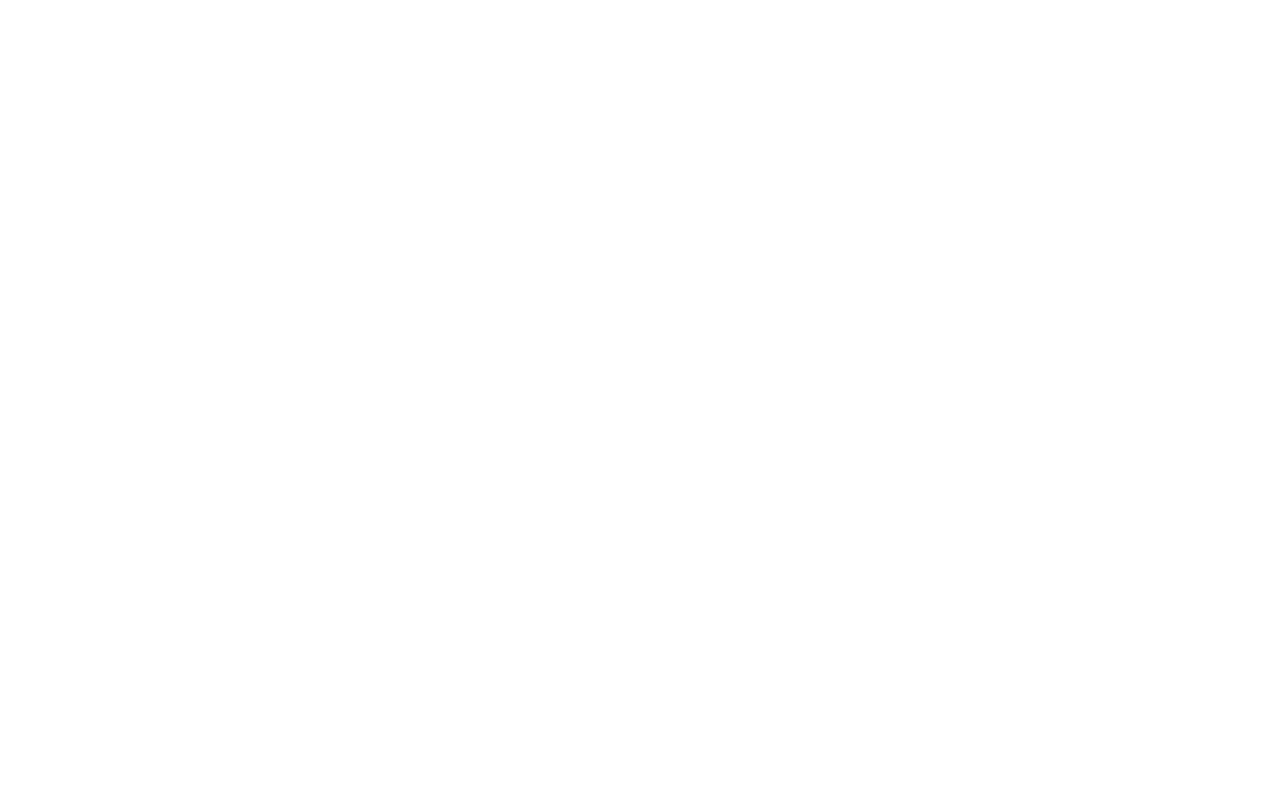
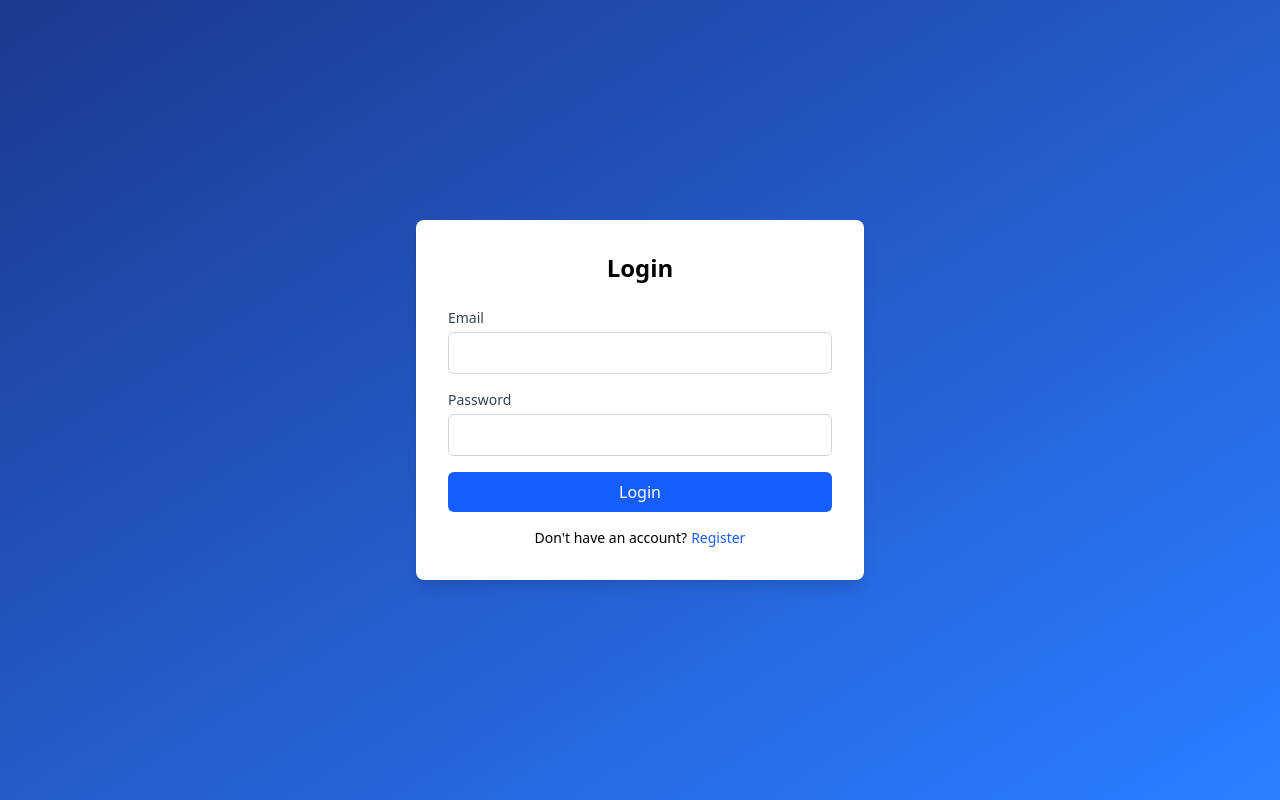
Before and after one commit to alkmanistik/yos-front, a React (Vite) app: page /auth/login in a window 1280 px wide. Before the commit this address had no page. Built offline with nearby package versions, Linux system fonts and the light colour scheme; no server answers.

Commit message:
new: AuthPage Добавлена логика входа пользователя

```diff
--- a/package.json
+++ b/package.json
@@ -16,7 +16,7 @@
     "axios": "^1.12.2",
     "react": "^19.1.1",
     "react-dom": "^19.1.1",
-    "react-hook-form": "^7.63.0",
+    "react-hook-form": "^7.64.0",
     "react-router": "^7.9.3",
     "yup": "^1.7.1"
   },
--- /dev/null
+++ b/src/api/authApi.ts
@@ -0,0 +1,18 @@
+import type {AuthResponse, UserLoginRequest, UserRegisterRequest} from "../types/auth.ts";
+import api from "./indexApi.ts";
+
+export const authApi = {
+    async login(credentials: UserLoginRequest): Promise<AuthResponse> {
+        const {data} = await api.post<AuthResponse>('/auth/login', credentials);
+        return data;
+    },
+
+    async register(userData: UserRegisterRequest): Promise<AuthResponse> {
+        const {data} = await api.post<AuthResponse>('/auth/registration', userData);
+        return data;
+    },
+
+    async logout(): Promise<void> {
+        localStorage.removeItem('token');
+    }
+}
--- a/src/api/userApi.ts
+++ b/src/api/userApi.ts
@@ -1,5 +1,5 @@
 import type {UserAdminResponse, UserResponse, UserShortResponse, UserUpdateRequest} from "../types/user.ts";
-import api from "./index.ts";
+import api from "./indexApi.ts";
 import type {Status} from "../types/status.ts";
 import type {PaginationParams} from "../types/pagination.ts";
 import type {WishShortResponse} from "../types/wish.ts";
--- a/src/main.tsx
+++ b/src/main.tsx
@@ -1,12 +1,17 @@
 import { createRoot } from 'react-dom/client'
 import {BrowserRouter, Route, Routes} from "react-router";
 import './index.css';
+import AuthPage from "./ui/AuthPage.tsx";
 
 createRoot(document.getElementById('root')!).render(
     <BrowserRouter>
         <Routes>
             <Route path="/" element={null} />
             <Route path="/home" element={null} />
+            <Route path="/auth">
+                <Route path="login" element={<AuthPage />} />
+                <Route path="register" element={<AuthPage />} />
+            </Route>
             <Route path="/advice" element={null} />
             <Route path="/wish" element={null} />
             <Route path="/user" element={null} />
--- /dev/null
+++ b/src/types/auth.ts
@@ -0,0 +1,16 @@
+export interface UserLoginRequest {
+    email: string;
+    password: string;
+}
+
+export interface UserRegisterRequest {
+    username: string;
+    password: string;
+    email: string;
+}
+
+export type AuthFormData = UserRegisterRequest & UserLoginRequest;
+
+export interface AuthResponse {
+    token: string;
+}
--- /dev/null
+++ b/src/ui/AuthPage.tsx
@@ -0,0 +1,155 @@
+import {useLocation, useNavigate} from "react-router";
+import {useForm} from "react-hook-form";
+import type {AuthFormData, UserLoginRequest, UserRegisterRequest} from "../types/auth.ts";
+import {useState} from "react";
+import {authApi} from "../api/authApi.ts";
+import axios from "axios";
+
+const AuthPage = () => {
+    const location = useLocation();
+    const navigate = useNavigate();
+    const isRegister = location.pathname === '/auth/register';
+    const [isLoading, setIsLoading] = useState(false);
+    const [error, setError] = useState<string | null>(null);
+
+    const {register, handleSubmit, formState: {errors}} = useForm<AuthFormData>({
+        defaultValues: {
+            username: '',
+            email: '',
+            password: '',
+        }
+    });
+
+    const onSubmit = async (data: AuthFormData) => {
+        setIsLoading(true);
+        setError(null);
+
+        try {
+            let response;
+
+            if (isRegister) {
+                const registerData: UserRegisterRequest = {
+                    username: data.username,
+                    email: data.email,
+                    password: data.password
+                };
+                response = await authApi.register(registerData);
+            } else {
+                const loginData: UserLoginRequest = {
+                    email: data.email,
+                    password: data.password
+                };
+                response = await authApi.login(loginData);
+            }
+
+            // Сохраняем токен
+            localStorage.setItem('token', response.token);
+
+            // Перенаправляем на домашнюю страницу
+            navigate('/home');
+        } catch (err: unknown) {
+            if (axios.isAxiosError(err)) {
+                const errorMessage = err.response?.data?.message || err.message || 'An error occurred';
+                setError(errorMessage);
+            } else if (err instanceof Error) {
+                setError(err.message);
+            } else {
+                setError('An unknown error occurred');
+            }
+        } finally {
+            setIsLoading(false);
+        }
+    };
+
+    const toggleForm = () => {
+        navigate(isRegister ? '/auth/login' : '/auth/register');
+    };
+
+    return (
+        <div className="min-h-screen flex items-center justify-center bg-gradient-to-br from-blue-900 to-blue-500">
+            <div className="bg-white p-8 rounded-lg shadow-lg w-full max-w-md">
+                <h2 className="text-2xl font-bold text-center mb-6">
+                    {isRegister ? 'Register' : 'Login'}
+                </h2>
+
+                {error && (
+                    <div className="mb-4 p-3 bg-red-100 border border-red-400 text-red-700 rounded">
+                        {error}
+                    </div>
+                )}
+
+                <form onSubmit={handleSubmit(onSubmit)} className="space-y-4">
+                    {isRegister && (
+                        <div>
+                            <label className="block text-sm font-medium text-gray-700">Username</label>
+                            <input
+                                type="text"
+                                {...register('username', {required: 'Username is required'})}
+                                autoComplete="username"
+                                className="mt-1 w-full p-2 border border-gray-300 rounded-md focus:outline-none focus:ring-2 focus:ring-blue-500"
+                            />
+                            {errors.username && (
+                                <p className="text-red-500 text-sm mt-1">{errors.username.message}</p>
+                            )}
+                        </div>
+                    )}
+                    <div>
+                        <label className="block text-sm font-medium text-gray-700">Email</label>
+                        <input
+                            type="email"
+                            {...register('email', {
+                                required: 'Email is required',
+                                pattern: {
+                                    value: /^[^\s@]+@[^\s@]+\.[^\s@]+$/,
+                                    message: 'Invalid email address',
+                                },
+                            })}
+                            autoComplete="email"
+                            className="mt-1 w-full p-2 border border-gray-300 rounded-md focus:outline-none focus:ring-2 focus:ring-blue-500"
+                        />
+                        {errors.email && (
+                            <p className="text-red-500 text-sm mt-1">{errors.email.message}</p>
+                        )}
+                    </div>
+                    <div>
+                        <label className="block text-sm font-medium text-gray-700">Password</label>
+                        <input
+                            type="password"
+                            {...register('password', {
+                                required: 'Password is required',
+                                minLength: {
+                                    value: 6,
+                                    message: 'Password must be at least 6 characters',
+                                },
+                            })}
+                            autoComplete={isRegister ? "new-password" : "current-password"}
+                            className="mt-1 w-full p-2 border border-gray-300 rounded-md focus:outline-none focus:ring-2 focus:ring-blue-500"
+                        />
+                        {errors.password && (
+                            <p className="text-red-500 text-sm mt-1">{errors.password.message}</p>
+                        )}
+                    </div>
+                    <button
+                        type="submit"
+                        disabled={isLoading}
+                        className="w-full bg-blue-600 text-white p-2 rounded-md hover:bg-blue-700 transition"
+                    >
+                        {isRegister ? 'Register' : 'Login'}
+                    </button>
+                </form>
+                <p className="mt-4 text-center text-sm">
+                    {isRegister ? 'Already have an account?' : "Don't have an account?"}
+                    <button
+                        onClick={toggleForm}
+                        disabled={isLoading}
+                        className="ml-1 text-blue-600 hover:underline"
+                    >
+                        {isRegister ? 'Login' : 'Register'}
+                    </button>
+                </p>
+            </div>
+        </div>
+    );
+};
+
+export default AuthPage;
```
Also changed, not shown: src/types/user.ts (+0 -11 lines), src/api/indexApi.ts (renamed from src/api/index.ts), 1 other file (tests, documents, lock files or other folders).
